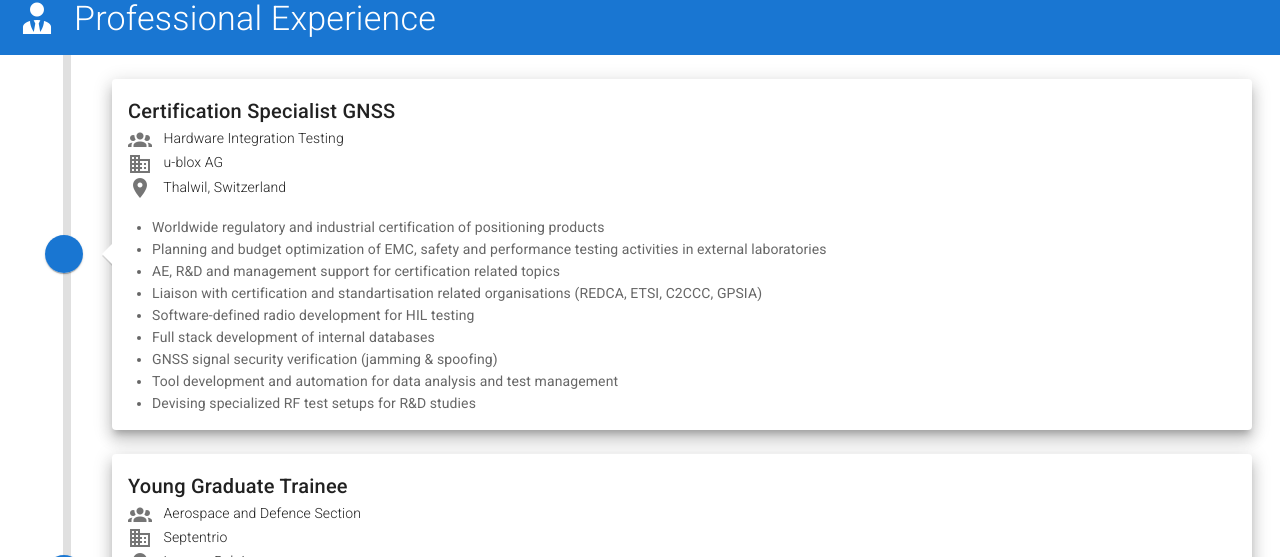
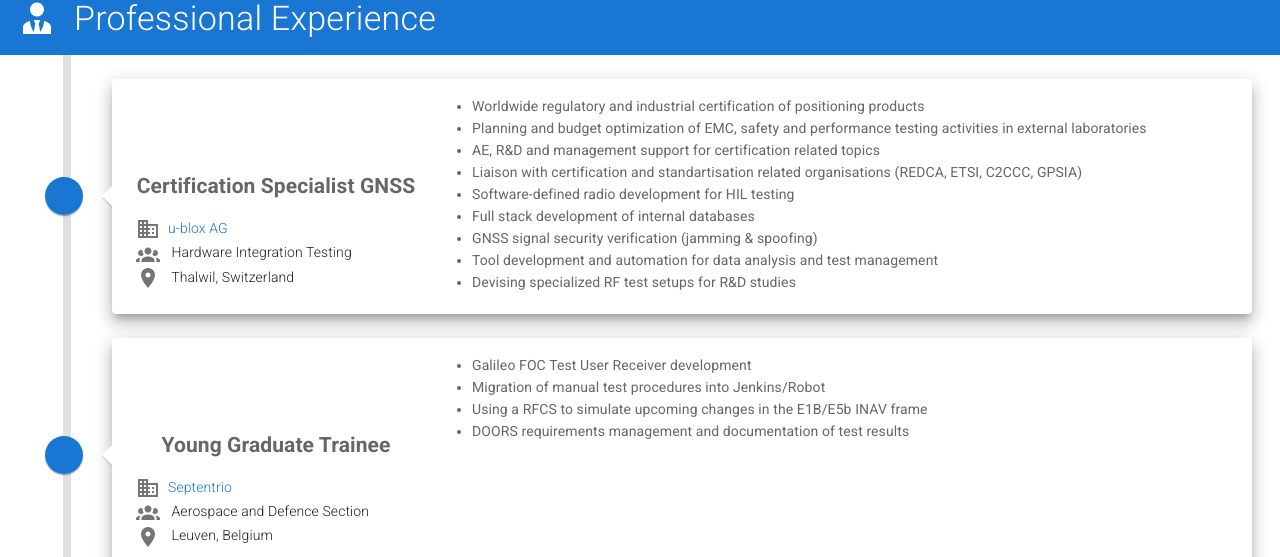
Before and after one commit to aktentasche/interactive-vue-cv, a Vue app: page / in a window 1280 px wide. Shown: the part 243-800 px from the top of the page. Built offline with nearby package versions, Linux system fonts and the light colour scheme.

Commit message:
semi-final verison of prof-exp component

```diff
--- a/src/components/professional-experience-timeline-item.vue
+++ b/src/components/professional-experience-timeline-item.vue
@@ -1,43 +1,46 @@
 <template>
   <v-timeline-item right fill-dot>
     <v-card class="mr-3" elevation="10">
-      <v-card-title>
+      <v-card-text>
         <v-layout>
-          <v-row no-gutters>
-            <v-col>
-              {{ entry.title }}
+          <v-row>
+            <v-col id="infocolumn">
+              <v-img
+                :src="entry.entity_image"
+                height="60px"
+                max-width="300px"
+                contain
+                class="mb-5"
+              />
+
+              <h2 class="mb-3 text-center">{{ entry.title }}</h2>
+              <v-card class="pa-2" flat>
                 <div class="font-weight-light text-subtitle-2">
+                  <v-icon class="mr-2">mdi-domain</v-icon>
+                  <a target="empty" :href="entry.entity_url">{{
+                    entry.entity
+                  }}</a>
+                  <br />
+
                   <v-icon class="mr-2">mdi-account-group</v-icon>
                   {{ entry.group }}
-                <br />
-
-                <v-icon class="mr-2">mdi-domain</v-icon>
-                {{ entry.entity }}
                   <br />
 
                   <v-icon class="mr-2">mdi-map-marker</v-icon>
                   {{ entry.place }}
                 </div>
+              </v-card>
             </v-col>
 
             <v-col>
-              <v-img
-                :src="entry.entity_image"
-                height="60px"
-                max-width="300px"
-                contain
-              />
-            </v-col>
-          </v-row>
-        </v-layout>
-      </v-card-title>
-
-      <v-card-text>
               <ul>
                 <li v-for="activity in entry.activities" :key="activity">
                   {{ activity }}
                 </li>
               </ul>
+            </v-col>
+          </v-row>
+        </v-layout>
       </v-card-text>
     </v-card>
 
@@ -65,7 +68,7 @@ export default {
 </script>
 
 <style>
-.opposite-slot {
-  /*min-width: 200px;*/
+#infocolumn {
+  max-width: 320px;
 }
 </style>
```
Lines whose indentation alone changed are shown as unchanged.
